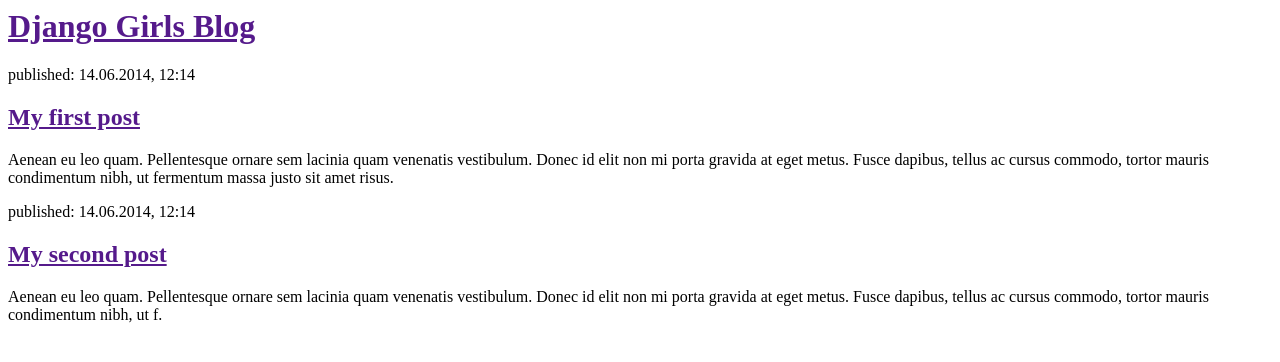
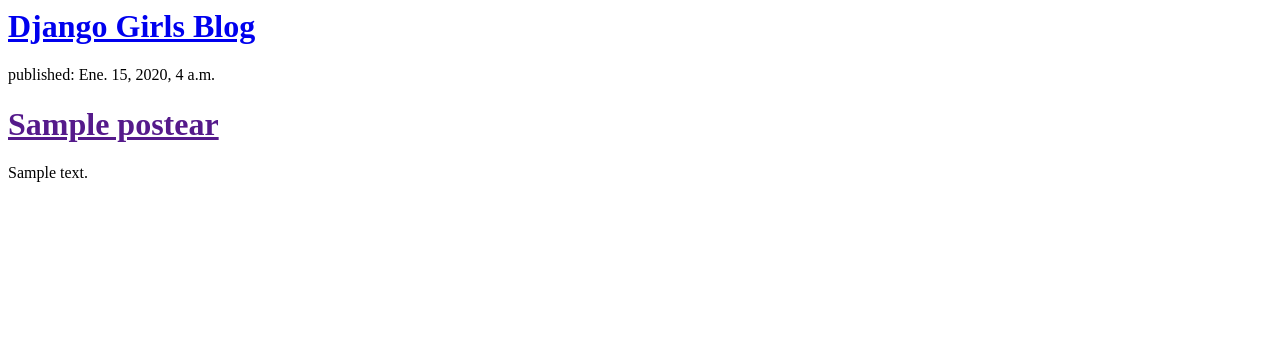
Before and after one commit to JenniSuce/djangoapp, a Django app: page / in a window 1280 px wide. Shown: the top 362 px of the page. Run offline with Django 3.2, Linux system fonts and the light colour scheme; tables that the repository leaves empty hold one stand-in row (values such as "Sample post").

Commit message:
modificado models y listar articulo

```diff
--- a/blog/templates/blog/listar_articulo.html
+++ b/blog/templates/blog/listar_articulo.html
@@ -3,20 +3,16 @@
          <title>Django Girls blog</title>
      </head>
      <body>
-         <div>
-             <h1><a href="">Django Girls Blog</a></h1>
-         </div>
+       <div>
+      <h1><a href="/">Django Girls Blog</a></h1>
+  </div>
 
-         <div>
-             <p>published: 14.06.2014, 12:14</p>
-             <h2><a href="">My first post</a></h2>
-             <p>Aenean eu leo quam. Pellentesque ornare sem lacinia quam venenatis vestibulum. Donec id elit non mi porta gravida at eget metus. Fusce dapibus, tellus ac cursus commodo, tortor mauris condimentum nibh, ut fermentum massa justo sit amet risus.</p>
-         </div>
-
-         <div>
-             <p>published: 14.06.2014, 12:14</p>
-             <h2><a href="">My second post</a></h2>
-             <p>Aenean eu leo quam. Pellentesque ornare sem lacinia quam venenatis vestibulum. Donec id elit non mi porta gravida at eget metus. Fusce dapibus, tellus ac cursus commodo, tortor mauris condimentum nibh, ut f.</p>
-         </div>
+  {% for a in articulo %}
+      <div>
+        <p>published: {{ a.creacion_date }}</p>
+        <h1><a href="">{{ a.titulo }}</a></h1>
+        <p>{{ a.texto|linebreaksbr }}</p>
+      </div>
+  {% endfor %}
      </body>
  </html>
--- a/blog/views.py
+++ b/blog/views.py
@@ -1,5 +1,6 @@
 from django.shortcuts import render
-
+from blog.models import Postear
 # Create your views here.
 def listar_articulo(request):
-        return render(request, 'blog/listar_articulo.html', {})
+    articulo = Postear.objects.all()
+    return render(request, 'blog/listar_articulo.html', {'articulo':articulo})
```
